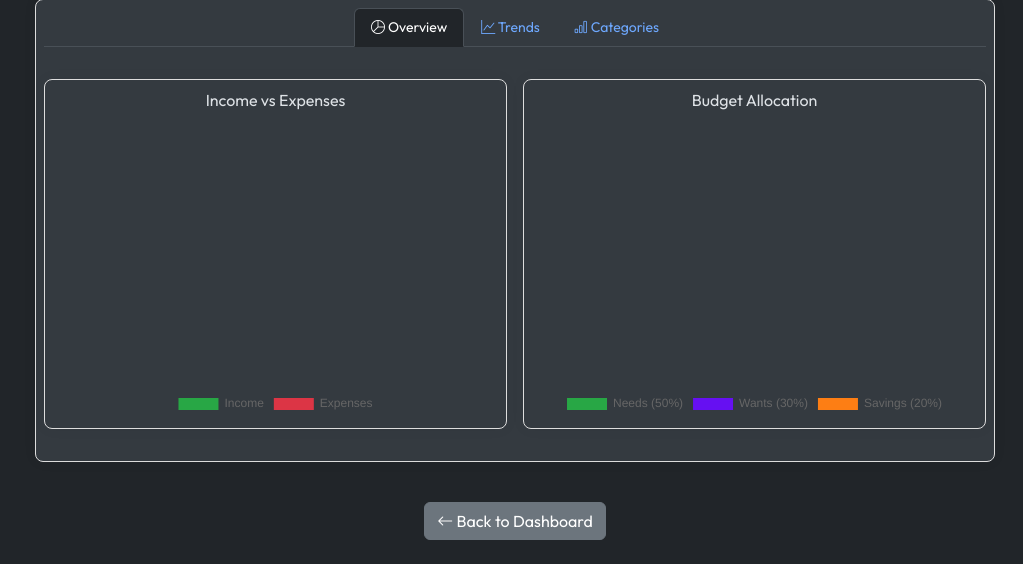
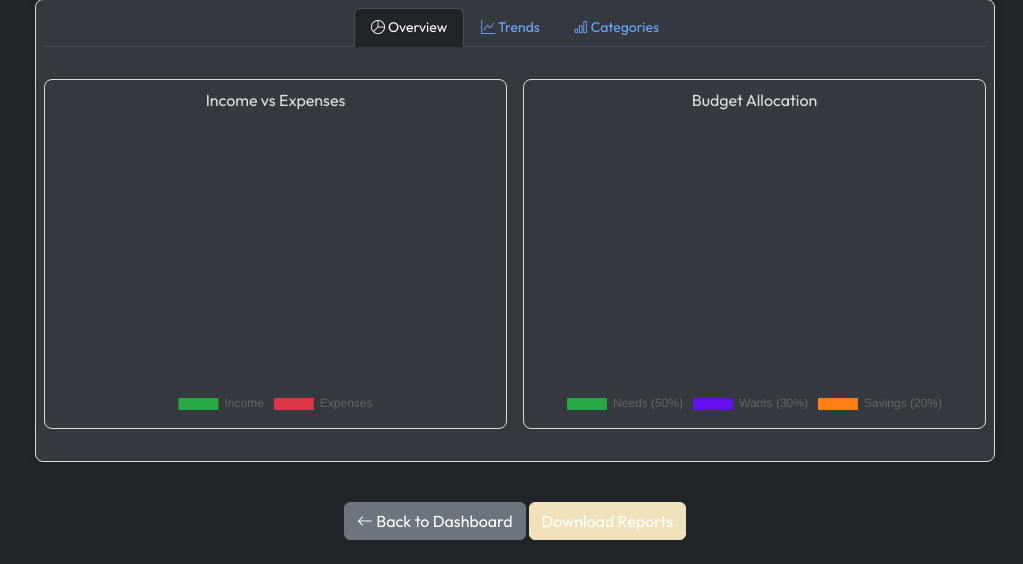
Before and after one commit to KaushallB/wealthwisehost, a Flask app: page /view_reports/1 in a window 1280 px wide. Shown: the part 720-1284 px from the top of the page, without its empty margins (257-1280 px from the left). Run offline with Flask 3, Linux system fonts and the light colour scheme; the visitor is signed in with stand-in values (Sample User, id 1); a database or web service that is not in the repository returns one stand-in record (values such as "Sample title"); some libraries are stand-ins or nearby versions.

Commit message:
added zip file download feature

```diff
--- a/app.py
+++ b/app.py
@@ -19,6 +19,11 @@
 from dotenv import load_dotenv
 import pytz
 from google import genai
+from flask import send_file
+import zipfile
+import io
+
+
 load_dotenv()
 
 app = Flask(__name__)
@@ -1158,16 +1163,12 @@
 
         print(f"Excel file saved to: {excel_path}")
 
-        # Initialize chart_filename as None
+        # Generate charts with error handling
         chart_filename = None
-
-        # Generate charts with error handling
-        plt.style.use('default')
-
-        # Chart 1: Expense distribution
         expenses_df = df[df['TRANSACTION_TYPE'] == 'expense'].copy()
 
         if not expenses_df.empty:
+            plt.style.use('default')
             fig, ((ax1, ax2), (ax3, ax4)) = plt.subplots(2, 2, figsize=(15, 12))
 
             # Pie chart for expenses
@@ -1236,23 +1237,62 @@
             plt.savefig(chart_path, dpi=300, bbox_inches='tight')
             plt.close()
         else:
-            flash('No expense transactions available for chart generation. Excel report generated.', 'warning')
+            flash('No expense transactions available for chart generation. Excel report generated.', 'info')
 
-        # Store chart filenames in session
+        # Store file paths in session
         session['chart_files'] = {
-            'overview': chart_filename if chart_filename else 'no_chart.png',
-            'patterns': chart_filename if chart_filename else 'no_chart.png',
-            'excel': excel_filename
+            'excel': excel_path,  # Store full path instead of filename
+            'overview': chart_path if chart_filename else None
         }
 
         flash('Reports generated successfully!', 'success')
-        return redirect(url_for('dashboard', user_id=user_id))
+        return redirect(url_for('download_reports', user_id=user_id))
 
     except Exception as e:
         print(f"Error in visualize function: {str(e)}")
         flash(f'Error generating visualizations: {e}', 'danger')
         if 'conn' in locals():
             conn.close()
+        return redirect(url_for('dashboard', user_id=user_id))
+
+@app.route('/download_reports/<int:user_id>')
+def download_reports(user_id):
+    if not is_logged_in() or session['user_id'] != user_id:
+        flash('Please log in to access reports.', 'danger')
+        return redirect(url_for('logout'))
+
+    try:
+        chart_files = session.get('chart_files', {})
+        excel_path = chart_files.get('excel')
+        chart_path = chart_files.get('overview')
+
+        if not excel_path or not os.path.exists(excel_path):
+            flash('Excel report not found. Please generate reports again.', 'danger')
+            return redirect(url_for('dashboard', user_id=user_id))
+
+        # Create a zip file in memory
+        memory_file = io.BytesIO()
+        with zipfile.ZipFile(memory_file, 'w', zipfile.ZIP_DEFLATED) as zf:
+            # Add Excel file
+            zf.write(os.path.basename(excel_path), excel_path)
+            # Add chart file if it exists
+            if chart_path and os.path.exists(chart_path):
+                zf.write(os.path.basename(chart_path), chart_path)
+
+        memory_file.seek(0)
+
+        # Clear session after serving files
+        session.pop('chart_files', None)
+
+        return send_file(
+            memory_file,
+            mimetype='application/zip',
+            as_attachment=True,
+            download_name=f'reports_{user_id}.zip'
+        )
+
+    except Exception as e:
+        flash(f'Error downloading reports: {str(e)}', 'danger')
         return redirect(url_for('dashboard', user_id=user_id))
 
 #VIEWREPORTS
--- a/templates/view_reports.html
+++ b/templates/view_reports.html
@@ -244,8 +244,14 @@
         <a href="{{ url_for('dashboard', user_id=user.id) }}" class="btn btn-secondary">
             <i class="bi bi-arrow-left"></i> Back to Dashboard
         </a>
+        {% if session.chart_files %}
+            <a href="{{ url_for('download_reports', user_id=user.id) }}" class="btn btn-primary">
+                Download Reports
+            </a>
+        {% endif %}
     </div>
 </div>
+
 {% endblock %}
 
 {% block scripts %}
```
